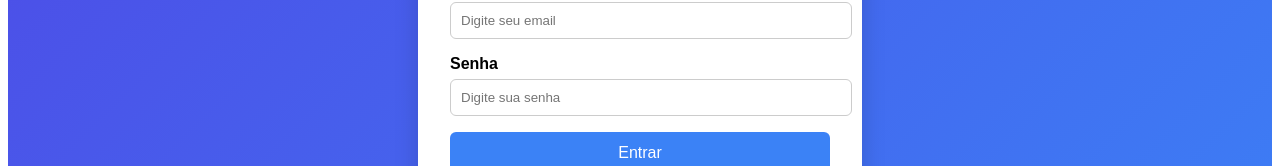
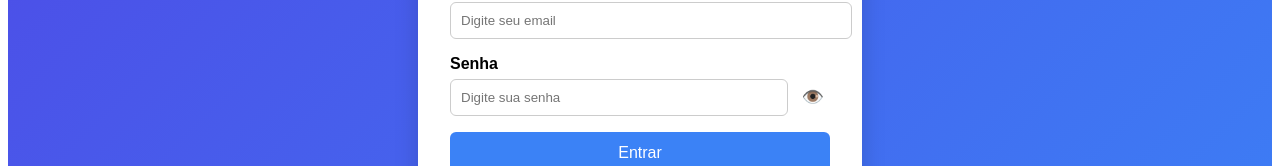
Before and after one commit to deividAlmeidaTorris/angular-login-portfolio, an Angular app: page /login in a window 1280 px wide. Shown: the part 391-557 px from the top of the page. Built offline with nearby package versions, Linux system fonts and the light colour scheme.

Commit message:
remover CSS genérico de button e corrigir layout

```diff
--- a/src/app/pages/login/login.component.css
+++ b/src/app/pages/login/login.component.css
@@ -49,7 +49,7 @@
   border-color: #3b82f6;
 }
 
-button {
+.btn-login {
   width: 100%;
   padding: 12px;
   background: #3b82f6;
@@ -60,10 +60,27 @@ button {
   cursor: pointer;
 }
 
-button:hover {
+.btn-login:hover {
   background: #2563eb;
 }
+
 small {
   color: red;
   font-size: 12px;
 }
+.password-wrapper {
+  display: flex;
+  align-items: center;
+}
+
+.password-wrapper input {
+  flex: 1;
+}
+
+.toggle-password {
+  margin-left: 8px;
+  background: none;
+  border: none;
+  cursor: pointer;
+  font-size: 18px;
+}
--- a/src/app/pages/login/login.component.html
+++ b/src/app/pages/login/login.component.html
@@ -23,11 +23,22 @@
 
       <div class="form-group">
         <label>Senha</label>
-        <input
-          type="password"
-          formControlName="password"
-          placeholder="Digite sua senha"
-        />
+
+        <div class="password-wrapper">
+          <input
+            [type]="showPassword ? 'text' : 'password'"
+            formControlName="password"
+            placeholder="Digite sua senha"
+          />
+
+          <button
+            type="button"
+            class="toggle-password"
+            (click)="togglePassword()"
+          >
+            {{ showPassword ? "🙈" : "👁️" }}
+          </button>
+        </div>
 
         <small
           *ngIf="
@@ -39,7 +50,7 @@
         </small>
       </div>
 
-      <button type="submit">Entrar</button>
+      <button type="submit" class="btn-login">Entrar</button>
     </form>
   </div>
 </div>
--- a/src/styles.css
+++ b/src/styles.css
@@ -1 +1,15 @@
 /* You can add global styles to this file, and also import other style files */
+.btn-login {
+  width: 100%;
+  padding: 12px;
+  background: #3b82f6;
+  color: #fff;
+  border: none;
+  border-radius: 6px;
+  font-size: 16px;
+  cursor: pointer;
+}
+
+.btn-login:hover {
+  background: #2563eb;
+}
```
